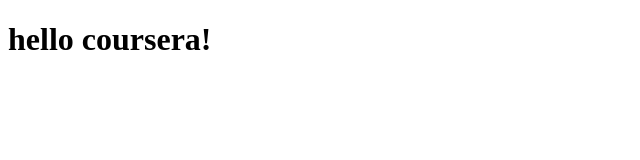
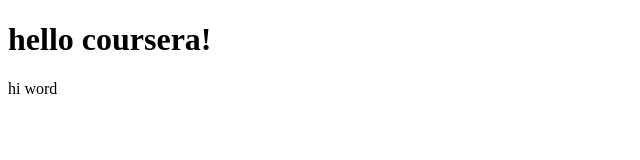
Before and after one commit to omarothmen/coursera-test, a plain HTML site: page index.html in a window 1280 px wide. Shown: the full height of the page, 0-640 px from the left. Drawn offline with Linux system fonts and the light colour scheme.

Commit message:
inisial commit

```diff
--- a/index.html
+++ b/index.html
@@ -5,5 +5,6 @@
 </head>
 <body>
 <h1> hello coursera!</h1>
+<p> hi word </p>
 </body>
 </html>
```
